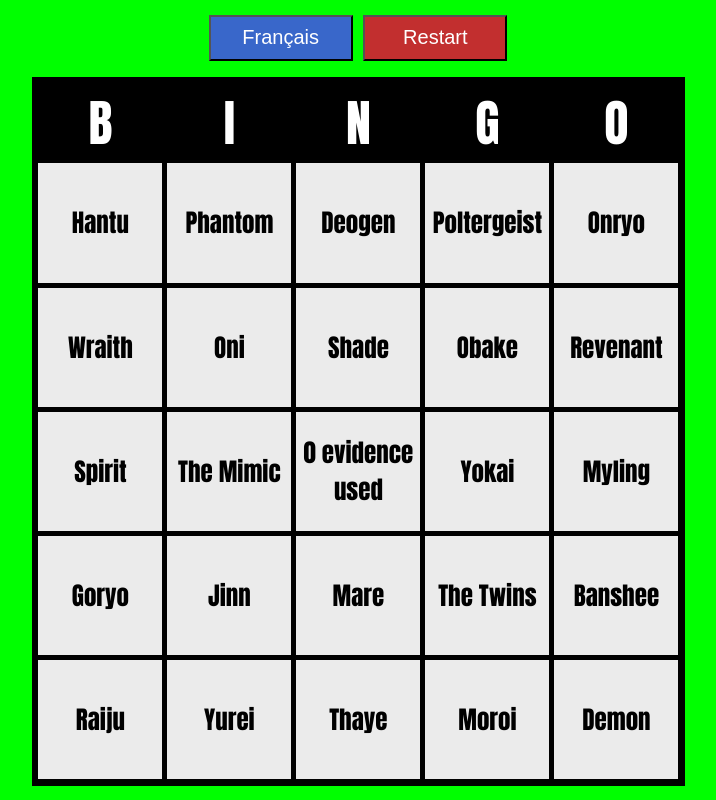
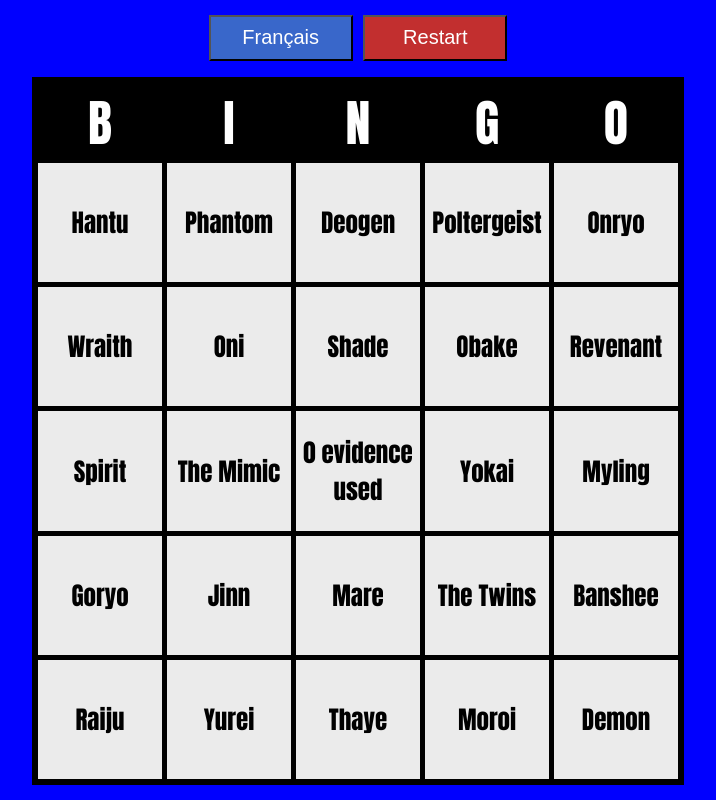
Before and after one commit to MarexilliusCode/Phasmophobia-Bingo, a plain HTML site: page index.html in a window 1280 px wide. Shown: the whole page, without its empty margins (282-998 px from the left). Drawn offline with Linux system fonts and the light colour scheme.

Commit message:
better for stream

```diff
--- a/assets/style.css
+++ b/assets/style.css
@@ -36,13 +36,13 @@ body {
 }
 
 body.inGame {
-    background-color: #00ff00;
+    background-color: #0000ff;
     /*background-color: #181818;
     animation: swivel 10s linear 0s infinite;*/
 }
 
 body.victory {
-    background-color: #00ff00;
+    background-color: #0000ff;
     /* background-color: #0c6e35;
     animation: victorious 10s linear 0s infinite;*/
 }
@@ -73,7 +73,7 @@ body.victory {
     transform-origin: 50% 50%;
     /*text-shadow: 2px 2px 4px rgba(10, 10, 10, 0.5);
     box-shadow: 10px 10px 4px rgba(10, 10, 10, 0.5);*/
-    animation: cardMove 10s ease-in-out 10s infinite;
+    /*animation: cardMove 10s ease-in-out 10s infinite;*/
 }
 
 .bingosheet:hover {
```
